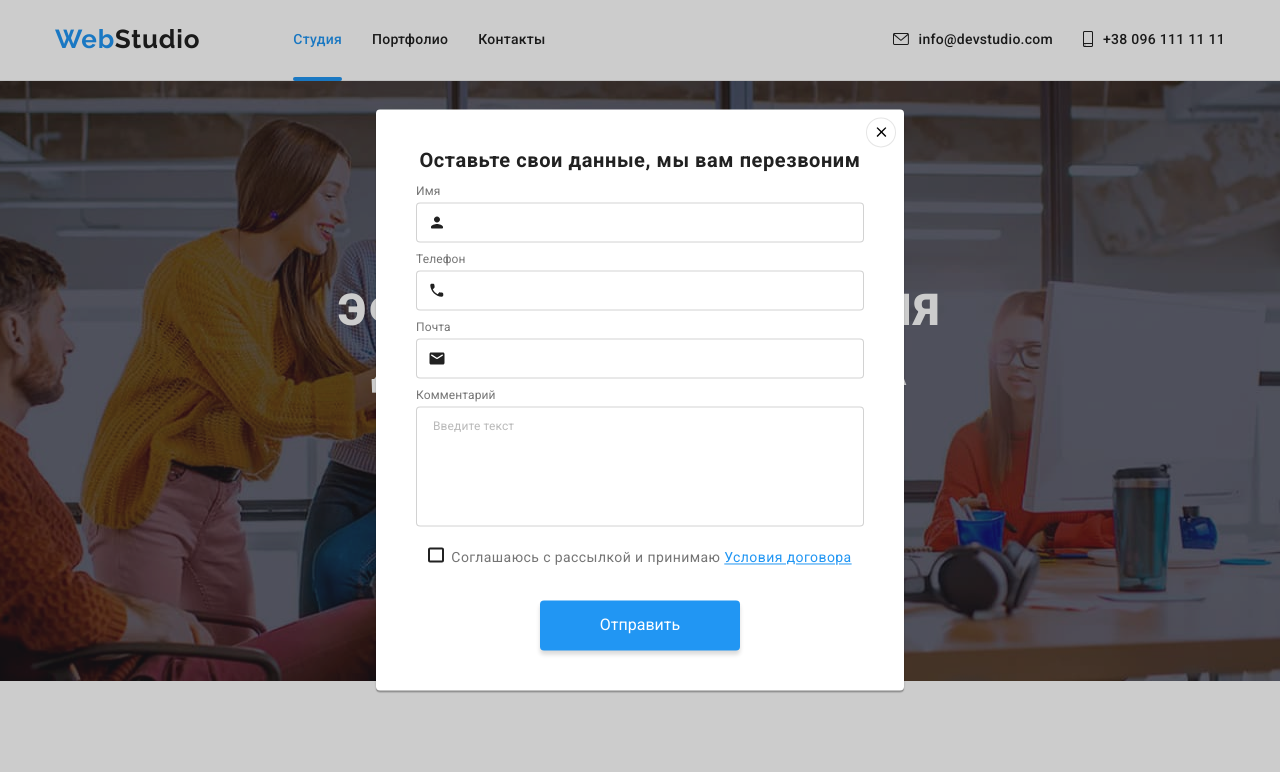
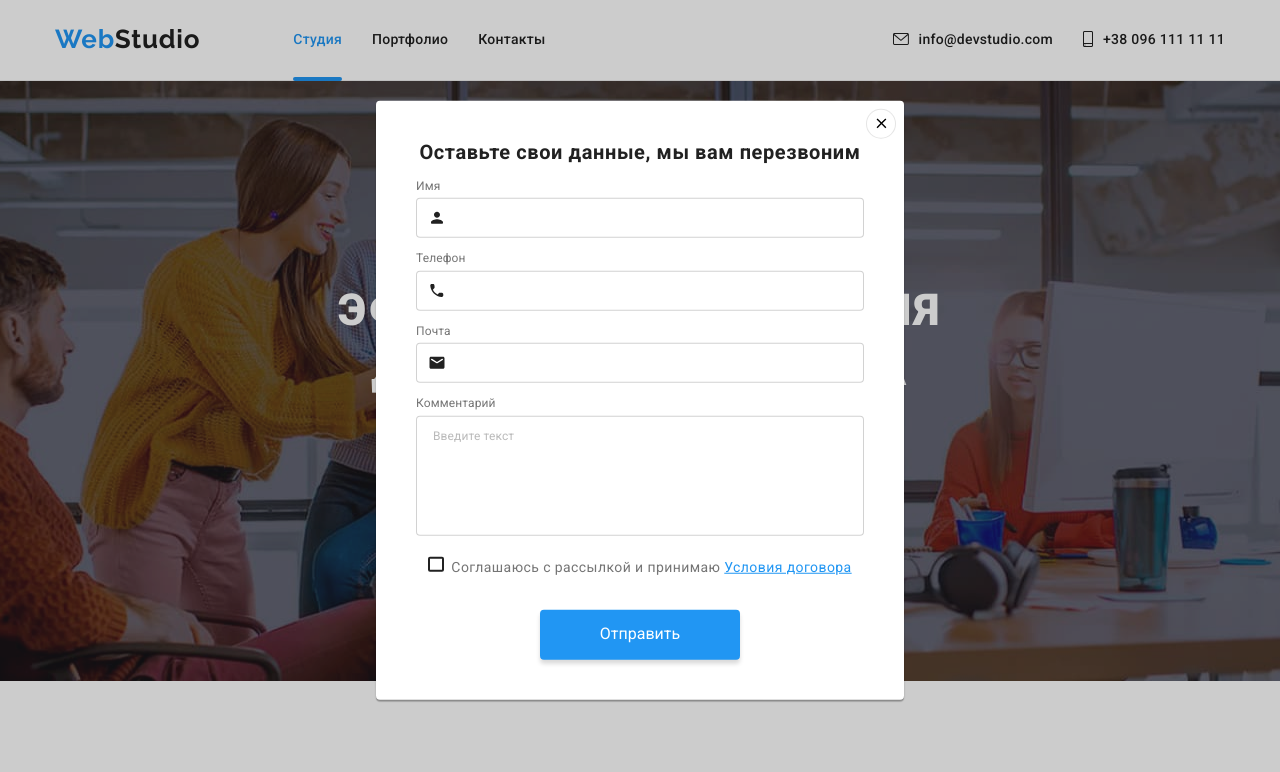
Before and after one commit to viktormashyka/goit-markup-hw-06, a plain HTML site: page index.html in a window 1280 px wide. Both pictures are taken after a click on the button "Заказать услугу". Shown: the top 772 px of the page. Drawn offline with nearby package versions, Linux system fonts and the light colour scheme.

Commit message:
ДЗ 6: виправляє помилки після коменту ментора, 2 спроба

```diff
--- a/css/styles.css
+++ b/css/styles.css
@@ -875,11 +875,6 @@ input.footer-send-box {
   transition: fill var(--transition-main);
 }
 
-.close-black:hover,
-.close-black:focus {
-  fill: #2196f3;
-}
-
 .modal-close-button {
   position: absolute;
   top: 8px;
@@ -895,6 +890,11 @@ input.footer-send-box {
   display: flex;
   justify-content: center;
   align-items: center;
+}
+
+.modal-close-button:hover .close-black,
+.modal-close-button:focus .close-black {
+  fill: #2196f3;
 }
 
 .modal-title {
--- a/index.html
+++ b/index.html
@@ -440,32 +440,36 @@
         </button>
         <p class="modal-title">Оставьте свои данные, мы вам перезвоним</p>
         <form class="modal-form">
-          <label for="name" class="modal-form-label person"> </label>
-          <span class="modal-form-title">Имя</span>
+          <label for="name" class="modal-form-label person"
+            ><span class="modal-form-title">Имя</span>
+          </label>
           <div class="modal-form-wrap">
             <input type="text" name="name" id="name" class="modal-form-box person" />
             <svg class="modal-form-box-icon person" width="18" height="18">
               <use href="./images/icons.svg#icon-person-black-18dp"></use>
             </svg>
           </div>
-          <label for="tel" class="modal-form-label tel"> </label>
-          <span class="modal-form-title">Телефон</span>
+          <label for="tel" class="modal-form-label tel"
+            ><span class="modal-form-title">Телефон</span>
+          </label>
           <div class="modal-form-wrap">
             <input type="tel" name="tel" id="tel" class="modal-form-box tel" required />
             <svg class="modal-form-box-icon tel" width="18" height="18">
               <use href="./images/icons.svg#icon-phone-black-18dp"></use>
             </svg>
           </div>
-          <label for="email" class="modal-form-label email"> </label>
-          <span class="modal-form-title">Почта</span>
+          <label for="email" class="modal-form-label email"
+            ><span class="modal-form-title">Почта</span>
+          </label>
           <div class="modal-form-wrap">
             <input type="email" name="email" id="email" class="modal-form-box email" required />
             <svg class="modal-form-box-icon email" width="18" height="18">
               <use href="./images/icons.svg#icon-email-black-18dp"></use>
             </svg>
           </div>
-          <label for="comments" class="modal-form-label comments"> </label>
-          <span class="modal-form-title">Комментарий</span>
+          <label for="comments" class="modal-form-label comments"
+            ><span class="modal-form-title">Комментарий</span>
+          </label>
           <div class="modal-form-wrap">
             <textarea
               placeholder="Введите текст"
```
